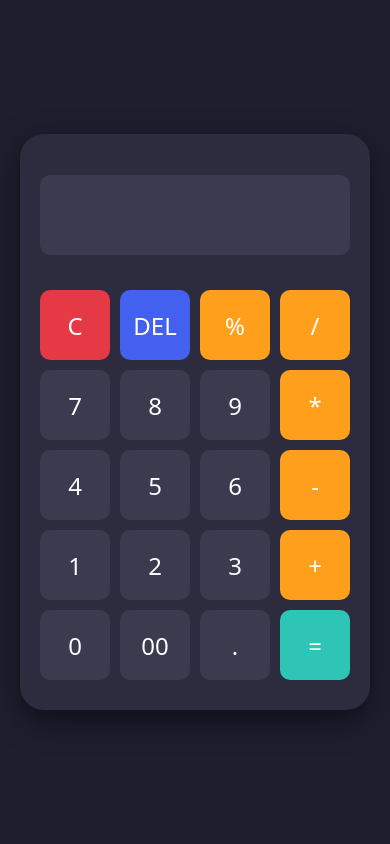
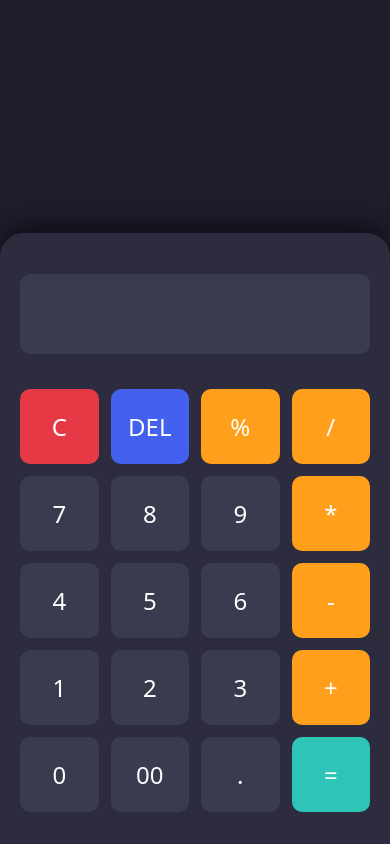
Before and after one commit to srujaldoshi05-ctrl/timepass, a plain HTML site: page index.html in a window 390 px wide. Drawn offline with Linux system fonts and the light colour scheme.

Commit message:
Update style.css

```diff
--- a/style.css
+++ b/style.css
@@ -108,27 +108,35 @@ button:active{
   background: #4361ee;
 }
 
-/* phone responsive */
 @media (max-width: 480px) {
   body {
     height: 100dvh;
     display: flex;
     flex-direction: column;
-    /* Changed from flex-end to center to provide space at the top */
-    justify-content: center;
-    padding: 20px; /* Adds space around the calculator on small screens */
+    /* This ensures the calculator sits at the bottom but honors padding */
+    justify-content: flex-end;
+    padding: 0;
     margin: 0;
+    background: #1e1e2f;
   }
 
   .calculator {
     width: 100%;
+    /* REMOVED height: 100% to prevent it from covering the whole screen */
+
     max-width: none;
-    /* Kept your rounded corners but added bottom ones back for the "floating" look */
-    border-radius: 24px;
+    /* Rounded top corners look best when pinned to bottom */
+    border-radius: 24px 24px 0 0;
     padding: 20px;
-    box-shadow: 0 10px 30px rgba(0, 0, 0, 0.5);
-    /* Safe area bottom still included for display comfort */
-    margin-bottom: env(safe-area-inset-bottom);
+
+    /* This creates the 'gap' at the top by ensuring the calculator
+       doesn't sit higher than a certain point */
+    margin-top: 40px;
+
+    /* Handles the bottom home-bar on modern phones */
+    padding-bottom: calc(20px + env(safe-area-inset-bottom));
+
+    box-shadow: 0 -10px 30px rgba(0, 0, 0, 0.5);
   }
 
   #screen {
@@ -137,8 +145,12 @@ button:active{
     margin-bottom: 20px;
   }
 
+  .buttons {
+    gap: 12px;
+  }
+
   button {
-    height: 70px;
+    height: 75px;
     font-size: 24px;
   }
 }
```
